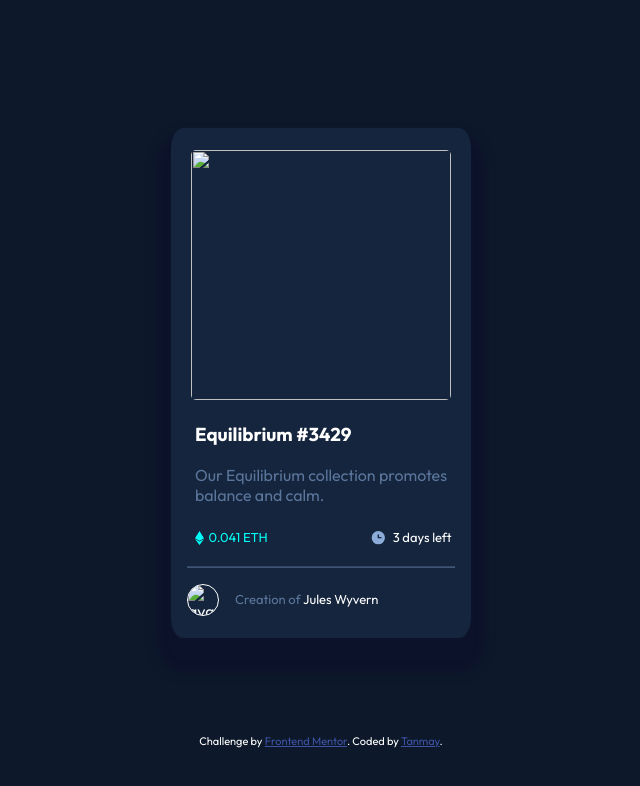
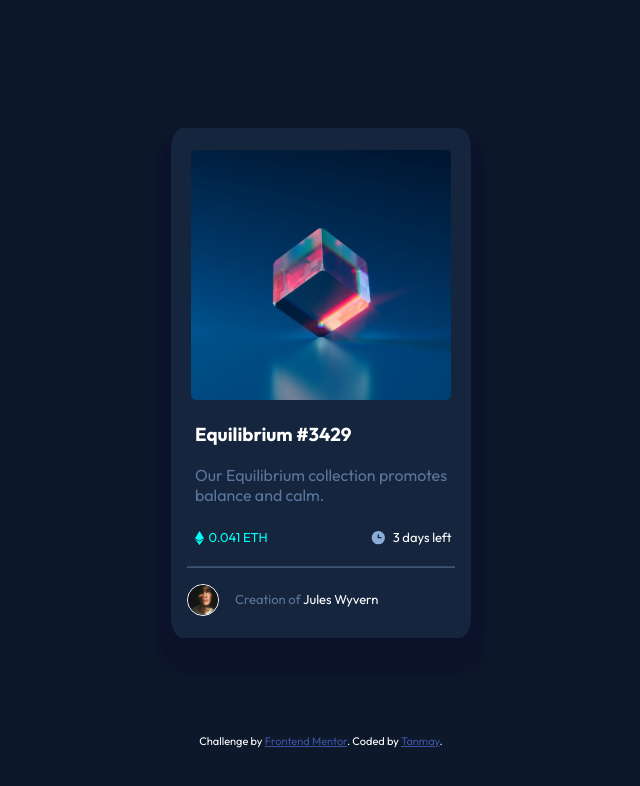
Before and after one commit to Tanmay810-glitch/NFT-Preview_card_component_Frontend_Mentor, a plain HTML site: page index.html in a window 1280 px wide. Shown: the whole page, without its empty margins (319-959 px from the left). Drawn offline with Linux system fonts and the light colour scheme; the site is published under a folder, as on GitHub Pages, so addresses that start at the root find nothing.

```diff
--- a/index.html
+++ b/index.html
@@ -17,8 +17,8 @@
 <body>
   <main>
     <div class="box">
-    <div><img src="/images/image-equilibrium.jpg" id = "Diamond" class = "image" alt="">
-    <img src="/images/icon-view.svg" id = "view" class = "image" alt="">
+    <div><img src="images/image-equilibrium.jpg" id = "Diamond" class = "image" alt="">
+    <img src="images/icon-view.svg" id = "view" class = "image" alt="">
     </div>
       <div class="description">
       <h3>Equilibrium #3429</h3>
@@ -31,7 +31,7 @@
       </ul>
       </div>
       <hr>
-    <div id = "name"><img src="/images/image-avatar.png" class = "avatar" alt="avatar"><p class="creator"> Creation of <span>Jules Wyvern</span></p></div>
+    <div id = "name"><img src="images/image-avatar.png" class = "avatar" alt="avatar"><p class="creator"> Creation of <span>Jules Wyvern</span></p></div>
   </div>
 </main>
 
```
